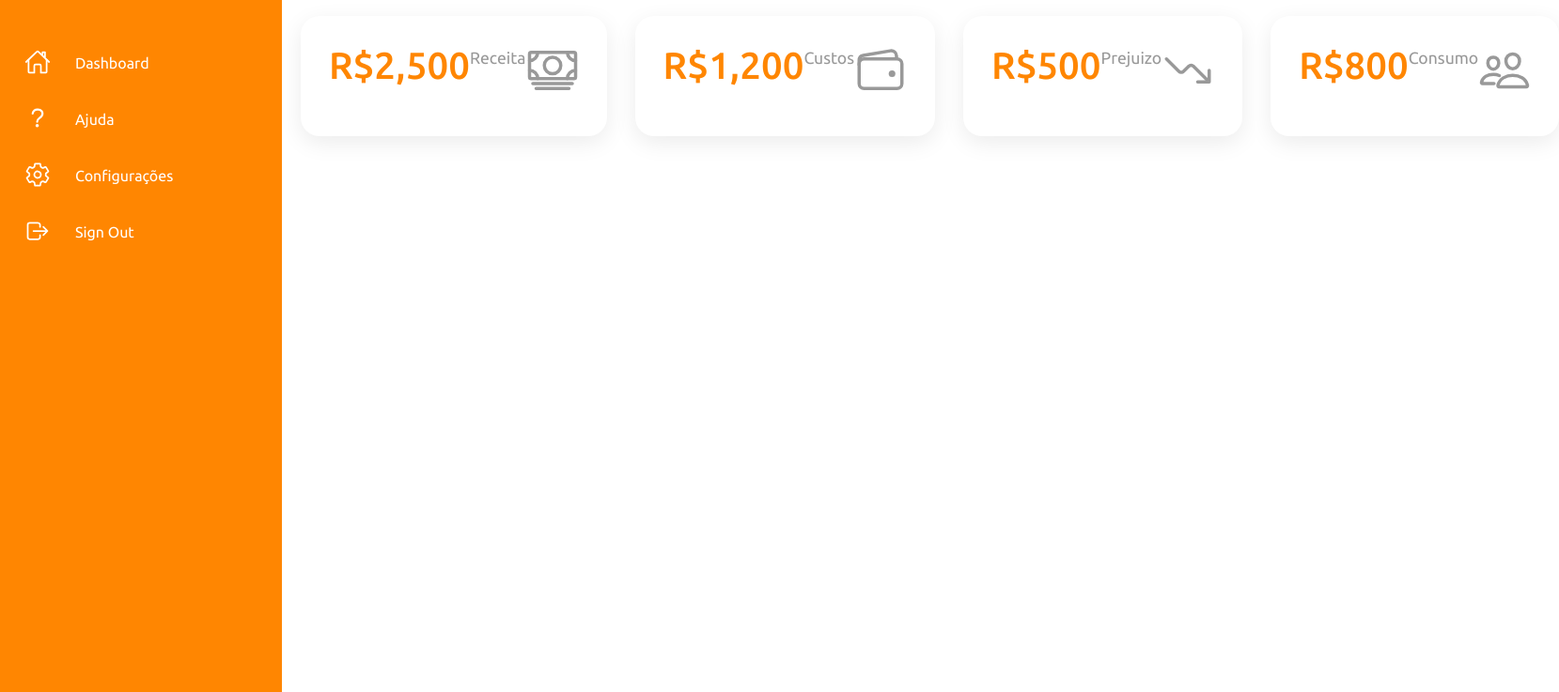
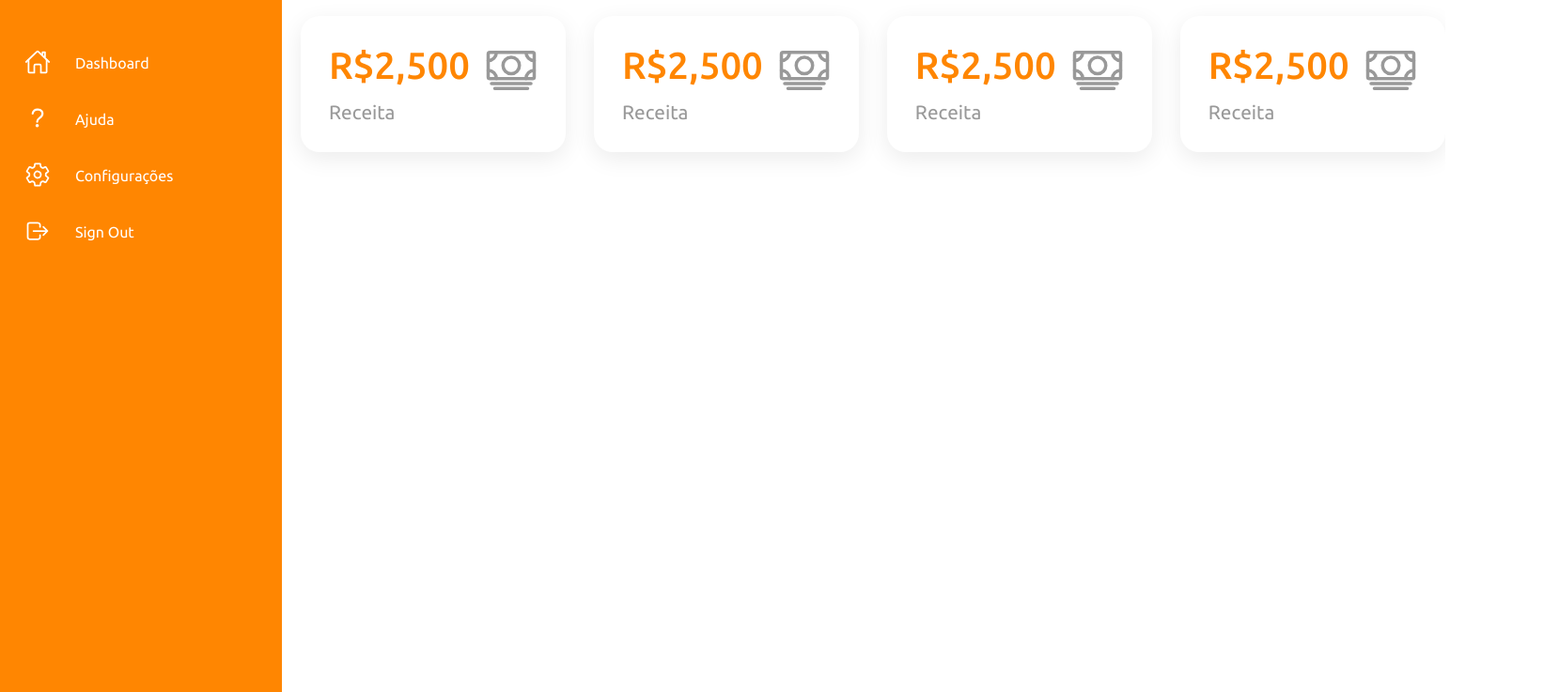
Before and after one commit to djxlma/wastezero_dashboard, a plain HTML site: page index.html in a window 1280 px wide. Shown: the part 63-800 px from the top of the page at 94% size, 1659 px wide, since content can reach past the window. Drawn offline with nearby package versions, Linux system fonts and the light colour scheme.

Commit message:
fixed cards display

```diff
--- a/assets/css/style.css
+++ b/assets/css/style.css
@@ -185,22 +185,24 @@ body {
     padding: 30px;
     border-radius: 20px;
     display: flex;
-    justify-content: space-between;
+    flex-direction: column;
     cursor: pointer;
     box-shadow: 0 7px 25px rgba(0, 0, 0, 0.08);
 }
 
 
 .cardBox .card .numeros {
+    display: flex;
     position: relative;
     font-weight: 500;
     font-size: 2.5rem;
     color: var(--laranja);
+    gap: 1rem;
 }
 
 .cardBox .card .nomeCard {
     color: var(--preto-secundario);
-    font-size: 1.1rem;
+    font-size: 1.3rem;
     margin-top: 5px;
 }
 
--- a/index.html
+++ b/index.html
@@ -56,32 +56,30 @@
                 </div>
 
                 <div class="cardBox">
-                    <div class="card">
-                        <div class="numeros">R$2,500</div>
-                        <div class="nomeCard">Receita</div>
-
-                        <div class="iconeBox"><ion-icon name="cash-outline"></ion-icon></div>
-                    </div>
 
                     <div class="card">
-                        <div class="numeros">R$1,200</div>
-                        <div class="nomeCard">Custos</div>
-
-                        <div class="iconeBox"><ion-icon name="wallet-outline"></ion-icon></div>
+                        <div class="numeros">R$2,500
+                            <ion-icon class="iconeBox" name="cash-outline"></ion-icon>
+                        </div>
+                        <div class="nomeCard">Receita</div>
                     </div>
-
                     <div class="card">
-                        <div class="numeros">R$500</div>
-                        <div class="nomeCard">Prejuizo</div>
-
-                        <div class="iconeBox"><ion-icon name="trending-down-outline"></ion-icon></div>
+                        <div class="numeros">R$2,500
+                            <ion-icon class="iconeBox" name="cash-outline"></ion-icon>
+                        </div>
+                        <div class="nomeCard">Receita</div>
                     </div>
-
                     <div class="card">
-                        <div class="numeros">R$800</div>
-                        <div class="nomeCard">Consumo</div>
-
-                        <div class="iconeBox"><ion-icon name="people-outline"></ion-icon></div>
+                        <div class="numeros">R$2,500
+                            <ion-icon class="iconeBox" name="cash-outline"></ion-icon>
+                        </div>
+                        <div class="nomeCard">Receita</div>
+                    </div>
+                    <div class="card">
+                        <div class="numeros">R$2,500
+                            <ion-icon class="iconeBox" name="cash-outline"></ion-icon>
+                        </div>
+                        <div class="nomeCard">Receita</div>
                     </div>
                 </div>
             </div>
```
